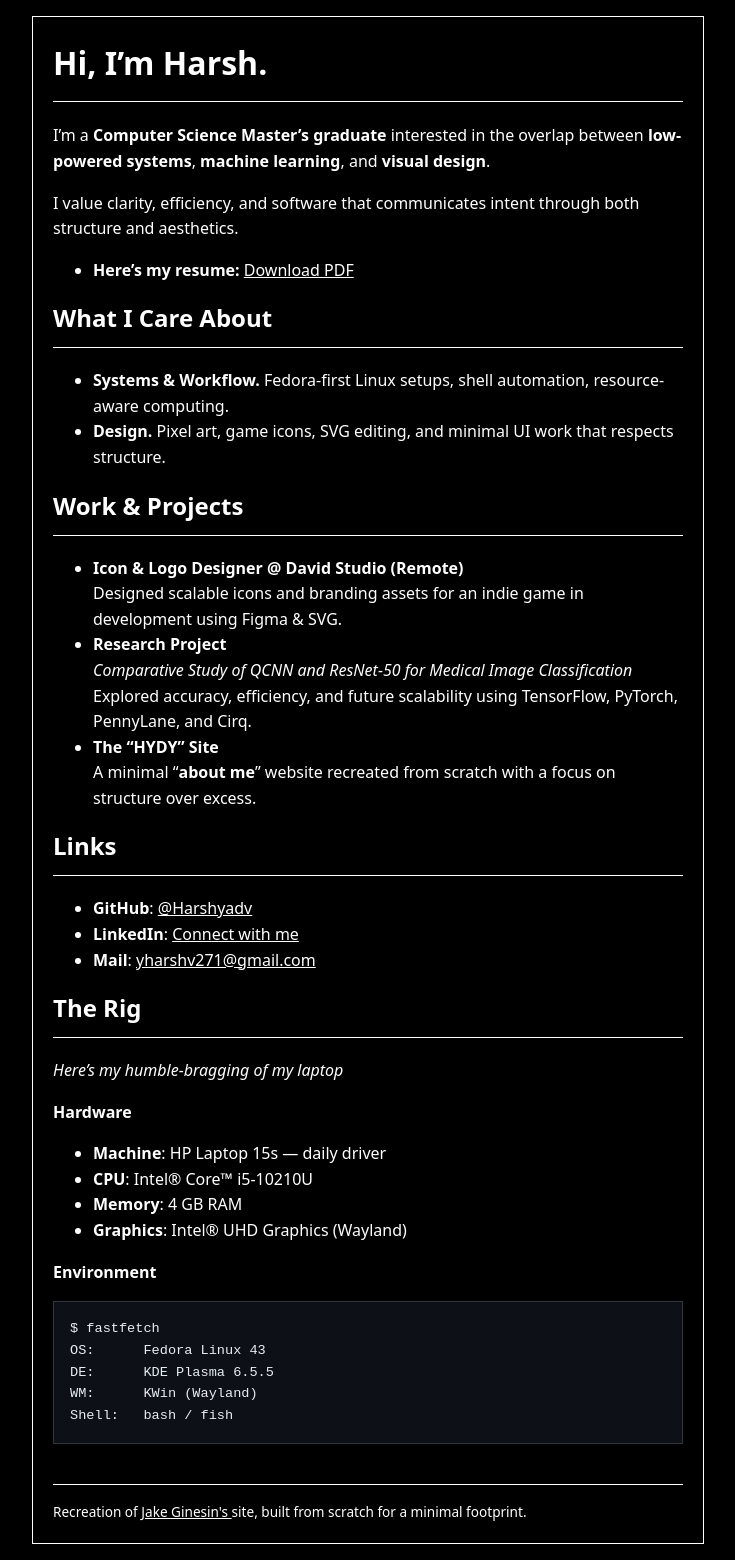
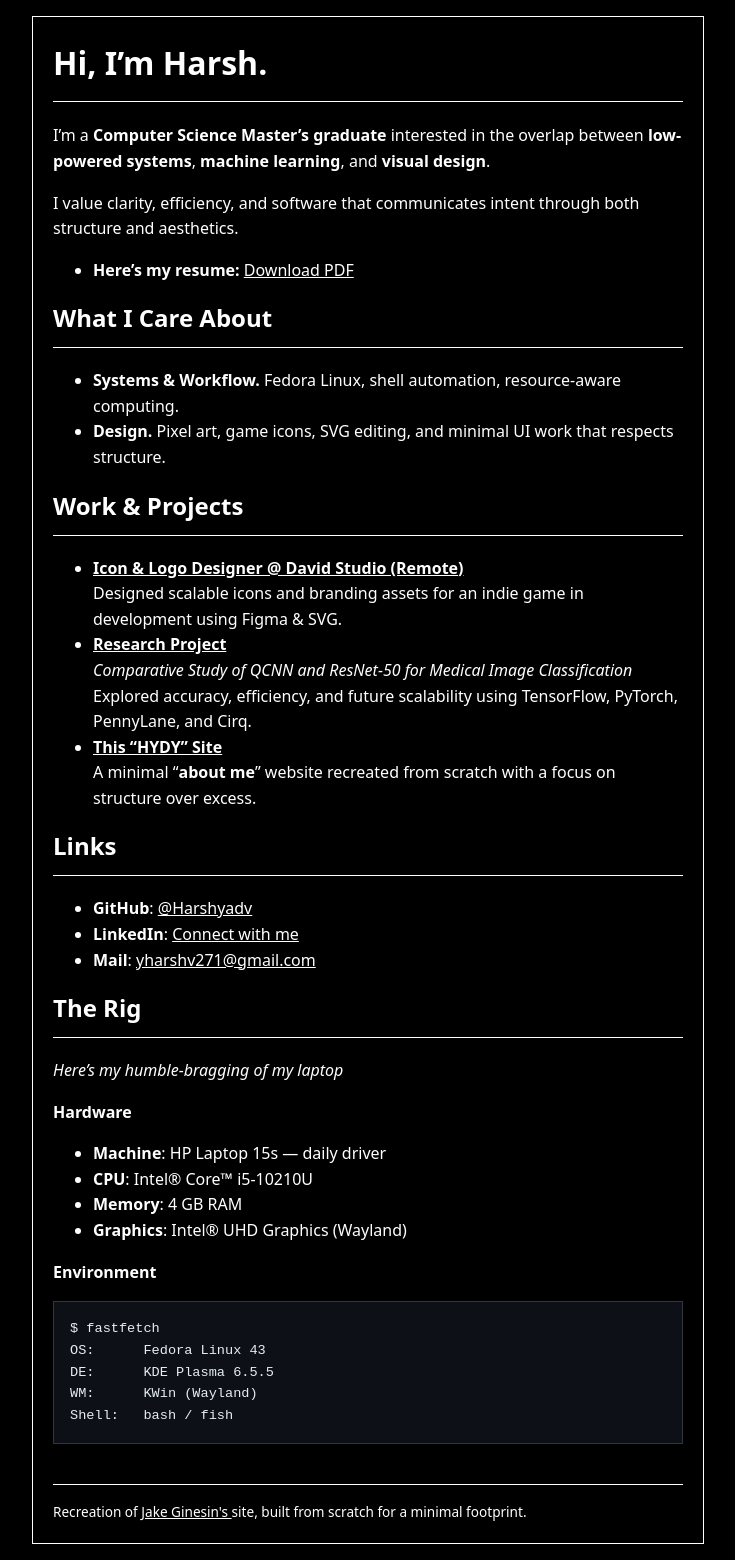
Before and after one commit to Harshyadv/HYDV, a Jekyll site: the page built from index.md, in a window 1280 px wide. Shown: the whole page, without its empty margins (272-1007 px from the left). Built offline with Jekyll 4.4.1, drawn with Linux system fonts in a browser that asks for light colours.

Commit message:
Update index.md

```diff
--- a/index.md
+++ b/index.md
@@ -13,18 +13,18 @@ I value clarity, efficiency, and software that communicates intent through both
 
 
 ## What I Care About
-* **Systems & Workflow.** Fedora-first Linux setups, shell automation, resource-aware computing.
+* **Systems & Workflow.** Fedora Linux, shell automation, resource-aware computing.
 * **Design.** Pixel art, game icons, SVG editing, and minimal UI work that respects structure.
 
 
 
 ## Work & Projects
-* **Icon & Logo Designer @ David Studio (Remote)**
+* **[Icon & Logo Designer @ David Studio (Remote)](https://github.com/Harshyadv/Minimalist-Game-UI-Asset-Pack-)**
   Designed scalable icons and branding assets for an indie game in development using Figma & SVG.
-* **Research Project**
+* **[Research Project](https://github.com/Harshyadv/Final_Semester_Research_QCNN_vs_ResNet)**
   *Comparative Study of QCNN and ResNet-50 for Medical Image Classification*
   Explored accuracy, efficiency, and future scalability using TensorFlow, PyTorch, PennyLane, and Cirq.
-* **The “HYDY” Site**
+* **[This “HYDY” Site](https://github.com/Harshyadv/HYDV)**
   A minimal "**about me**" website recreated from scratch with a focus on structure over excess.
 
 
```
